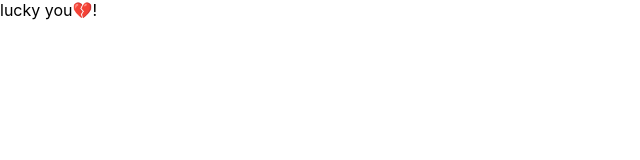
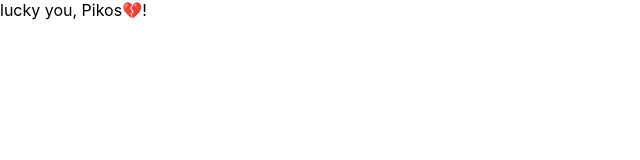
Before and after one commit to jethronap/React-leafletMap, a React (Create React App) app: page / in a window 1280 px wide. Shown: the top 160 px of the page, without its empty margins (0-640 px from the left). Built offline with nearby package versions, Linux system fonts and the light colour scheme.

Commit message:
created a variable for the component & rendered the variable

```diff
--- a/src/components/hello.js
+++ b/src/components/hello.js
@@ -2,7 +2,7 @@ import React from "react";
 
 class Hello extends React.Component {
     render() {
-        return <div>lucky you<span role="img" aria-label="broken-heart">💔</span>!</div>;
+        return <div>lucky you, { this.props.name }<span role="img" aria-label="broken-heart">💔</span>!</div>;
     }
 }
 
--- a/src/index.js
+++ b/src/index.js
@@ -5,6 +5,9 @@ import App from './App';
 import * as serviceWorker from './serviceWorker';
 import Hello from './components/hello';
 
-ReactDOM.render(<Hello />, document.getElementById('root'));
+// create a variable of the component: name -> props, new instance of Hello class.
+const root = <Hello name="Pikos" />;
+// render the variable:
+ReactDOM.render(root, document.getElementById('root'));
 
 serviceWorker.unregister();
```
